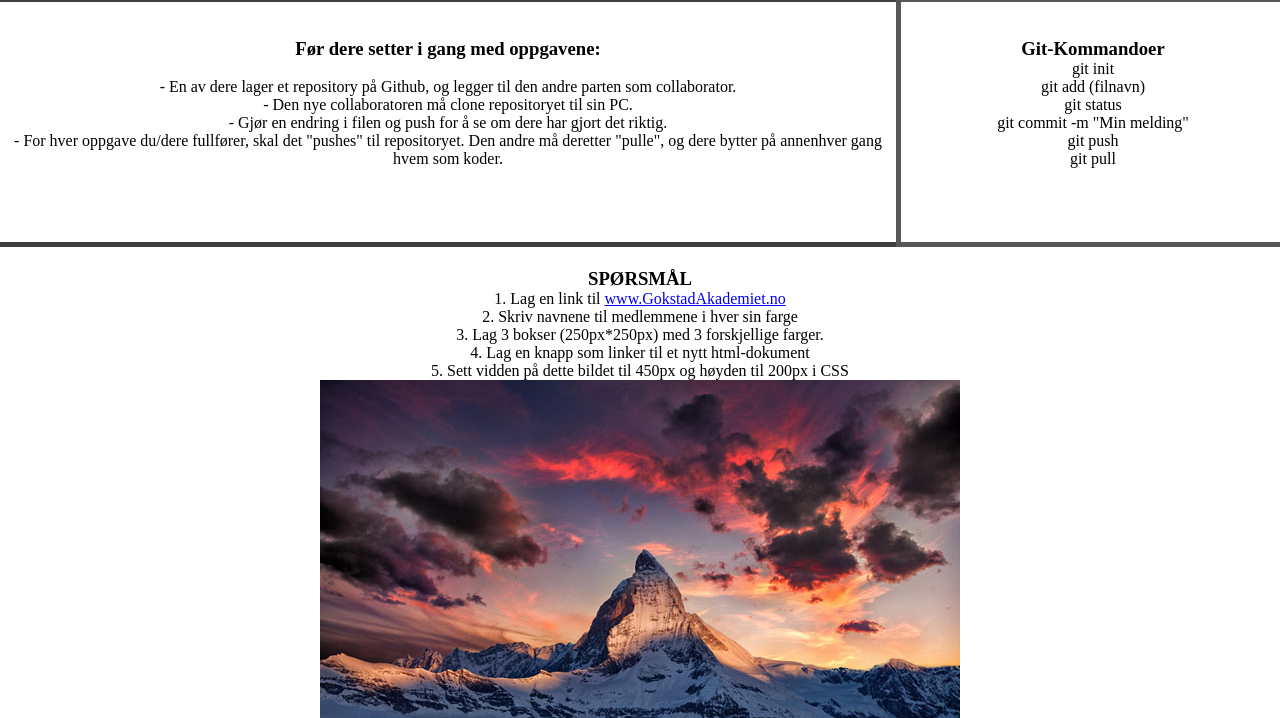
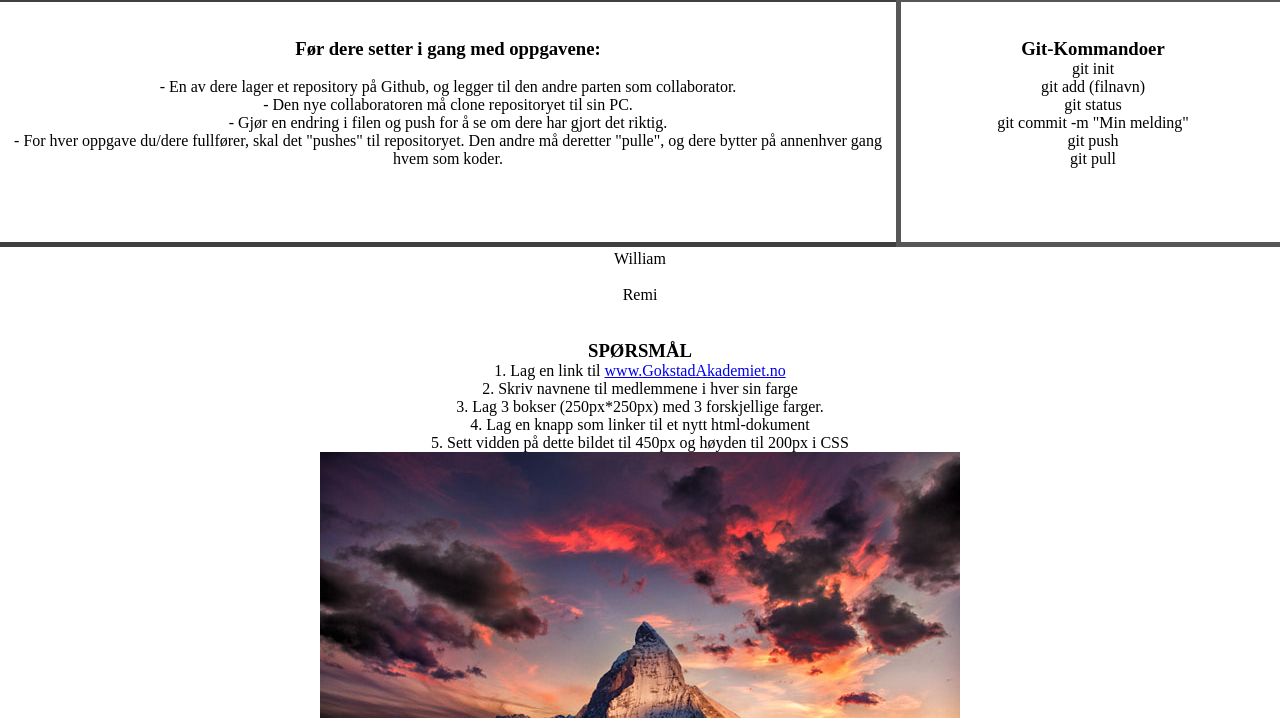
Before and after one commit to Wil-li-was/oppgaveset, a plain HTML site: page index.html in a window 1280 px wide. Shown: the part 82-800 px from the top of the page. Drawn offline with Linux system fonts and the light colour scheme.

Commit message:
navnHTML

```diff
--- a/index.html
+++ b/index.html
@@ -42,6 +42,13 @@
 
 
       <div class="questions-container">
+
+        <p class=William>William</p>
+        <br>
+        <p class=Remi>Remi</p>
+        <br>
+
+
         <br>
         <h3>SPØRSMÅL</h3>
         <p>1. Lag en link til <a href="https://www.gokstadakademiet.no/"> www.GokstadAkademiet.no </a> </p>
```
